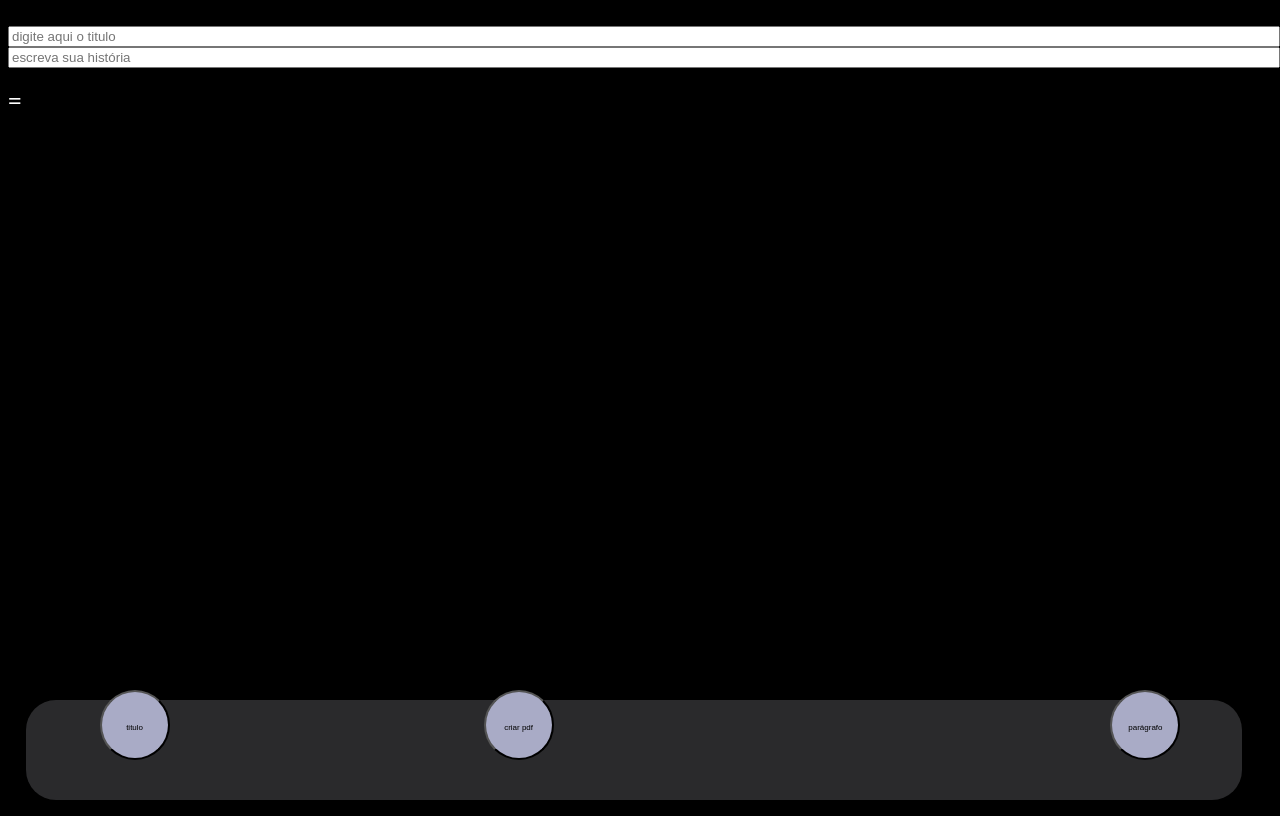
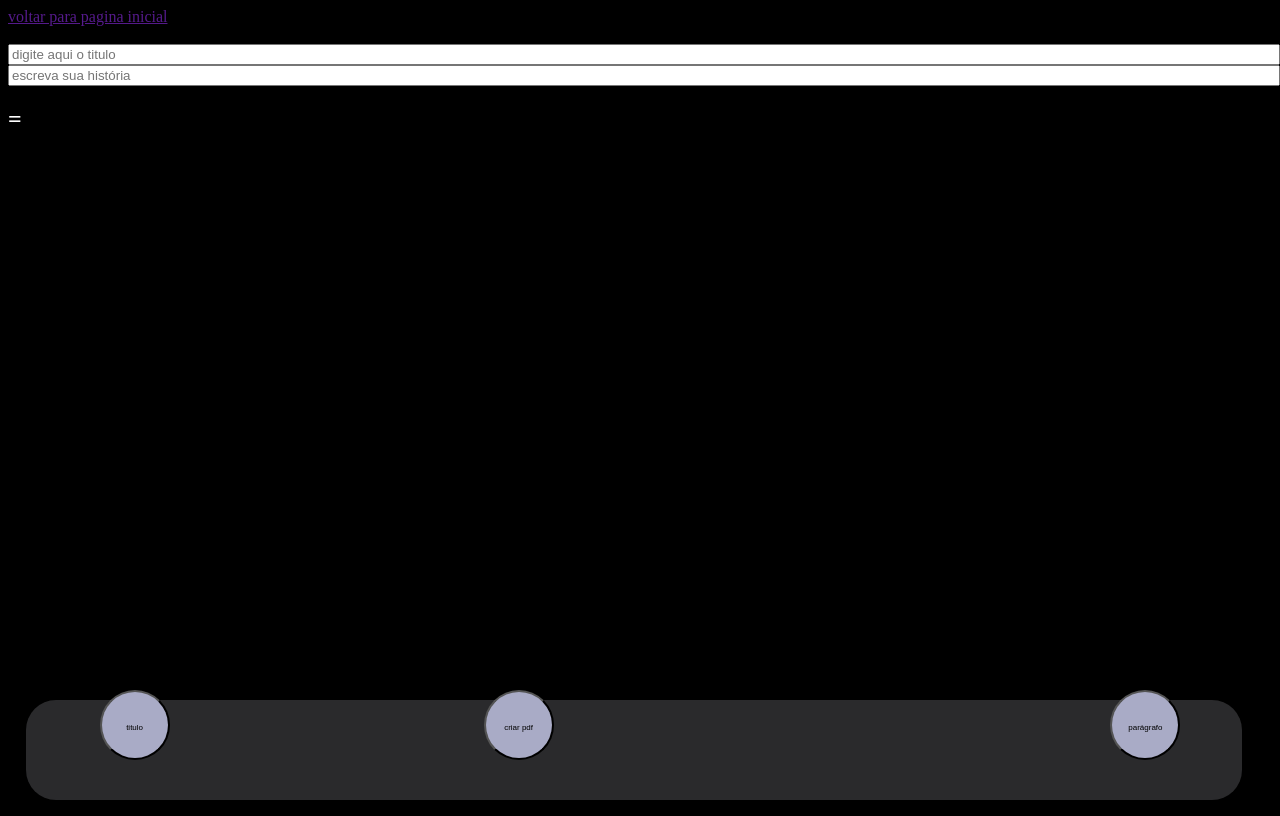
Before and after one commit to Jwpurple8/Pdfsite, a plain HTML site: page pdf.html in a window 1280 px wide. Drawn offline with nearby package versions, Linux system fonts and the light colour scheme.

Commit message:
pdf.html

```diff
--- a/pdf.html
+++ b/pdf.html
@@ -10,6 +10,7 @@
  <link href='https://unpkg.com/css.gg@2.0.0/icons/css/software-upload.css' rel='stylesheet'>
 </head>
 <body>
+   <a href="">voltar para pagina inicial</a>
 
 <div class="o"></div>
 
```
